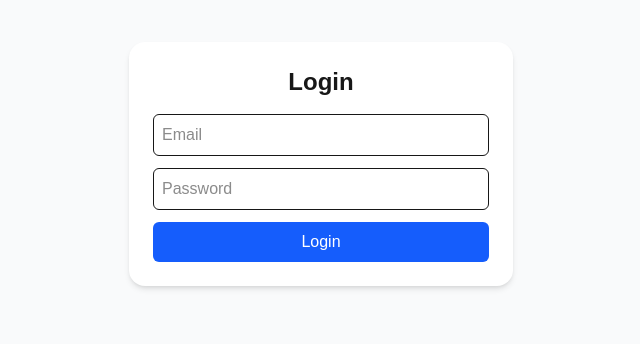
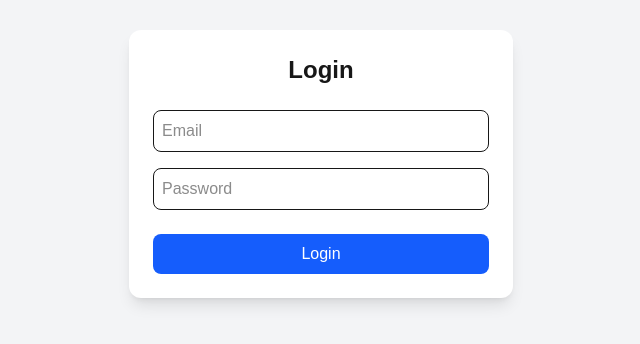
Before and after one commit to Stackarius/attendance_app, a Next.js app: page /auth/login in a window 1280 px wide. Shown: the part 236-580 px from the top of the page, without its empty margins (319-959 px from the left). Built offline with nearby package versions, Linux system fonts and the light colour scheme.

Commit message:
feat: improve login error handling and streamline login process

```diff
--- a/app/auth/login/page.jsx
+++ b/app/auth/login/page.jsx
@@ -1,17 +1,15 @@
 "use client";
-
 import { useState } from "react";
-import { useRouter } from "next/navigation";
-import { toast } from "react-toastify";
 
 export default function LoginPage() {
-    const router = useRouter();
     const [email, setEmail] = useState("");
     const [password, setPassword] = useState("");
+    const [error, setError] = useState(null);
     const [loading, setLoading] = useState(false);
 
-    const handleSubmit = async (e) => {
+    const handleLogin = async (e) => {
         e.preventDefault();
+        setError(null);
         setLoading(true);
 
         try {
@@ -24,33 +22,42 @@ export default function LoginPage() {
             const data = await res.json();
 
             if (!res.ok) {
-                toast.error(data.error || "Login failed");
-            } else {
-                toast.success(data.message || "Login successful 🎉");
-                router.push(data.redirect || "/dashboard");
+                setError(data.error || "Login failed");
+                setLoading(false);
+                return;
+            }
+
+            // Redirect to role-based dashboard
+            if (data.redirect) {
+                window.location.href = data.redirect;
             }
         } catch (err) {
-            toast.error("Something went wrong");
+            setError("Unexpected error. Try again later.");
+            console.error(err);
         } finally {
             setLoading(false);
         }
     };
 
     return (
-        <div className="flex justify-center items-center min-h-screen bg-gray-50">
+        <div className="flex h-screen items-center justify-center bg-gray-100">
             <form
-                onSubmit={handleSubmit}
-                className="bg-white p-6 rounded-2xl shadow-md w-full max-w-sm"
+                onSubmit={handleLogin}
+                className="w-full max-w-sm p-6 bg-white shadow-lg rounded-xl"
             >
-                <h1 className="text-2xl font-bold mb-4 text-center">Login</h1>
+                <h2 className="text-2xl font-bold text-center mb-6">Login</h2>
+
+                {error && (
+                    <div className="mb-4 text-red-600 text-sm font-medium">{error}</div>
+                )}
 
                 <input
                     type="email"
                     placeholder="Email"
                     value={email}
                     onChange={(e) => setEmail(e.target.value)}
+                    className="w-full p-2 mb-4 border rounded-lg focus:outline-none focus:ring-2 focus:ring-blue-500"
                     required
-                    className="w-full mb-3 p-2 border rounded-md"
                 />
 
                 <input
@@ -58,14 +65,14 @@ export default function LoginPage() {
                     placeholder="Password"
                     value={password}
                     onChange={(e) => setPassword(e.target.value)}
+                    className="w-full p-2 mb-6 border rounded-lg focus:outline-none focus:ring-2 focus:ring-blue-500"
                     required
-                    className="w-full mb-3 p-2 border rounded-md"
                 />
 
                 <button
                     type="submit"
                     disabled={loading}
-                    className="w-full bg-blue-600 text-white py-2 rounded-md hover:bg-blue-700 disabled:opacity-50"
+                    className="w-full p-2 bg-blue-600 text-white rounded-lg hover:bg-blue-700 disabled:bg-blue-300"
                 >
                     {loading ? "Logging in..." : "Login"}
                 </button>
```
